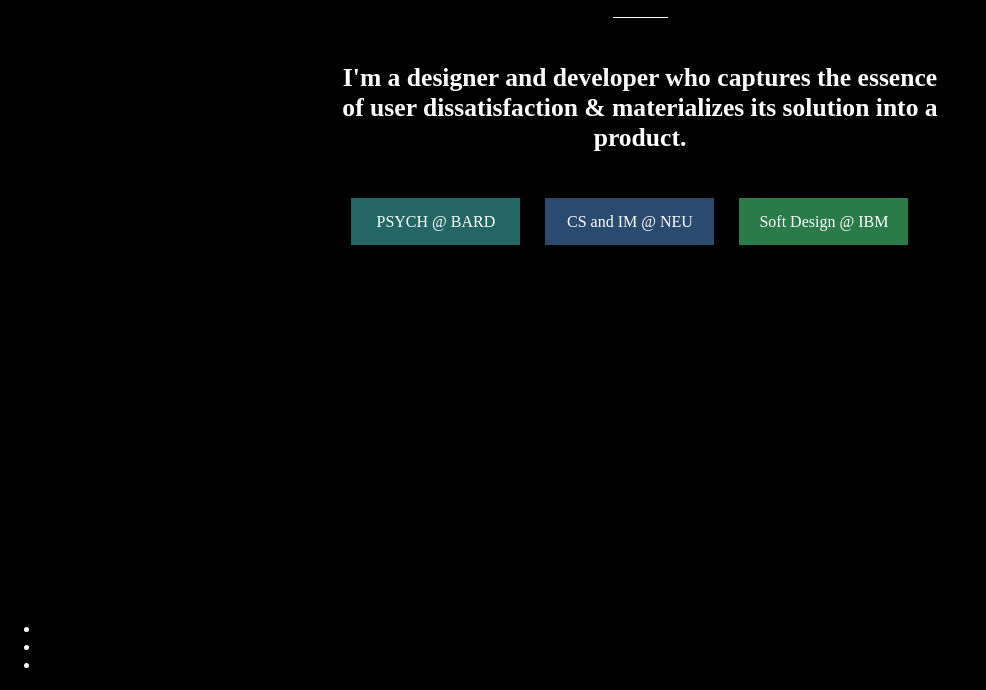
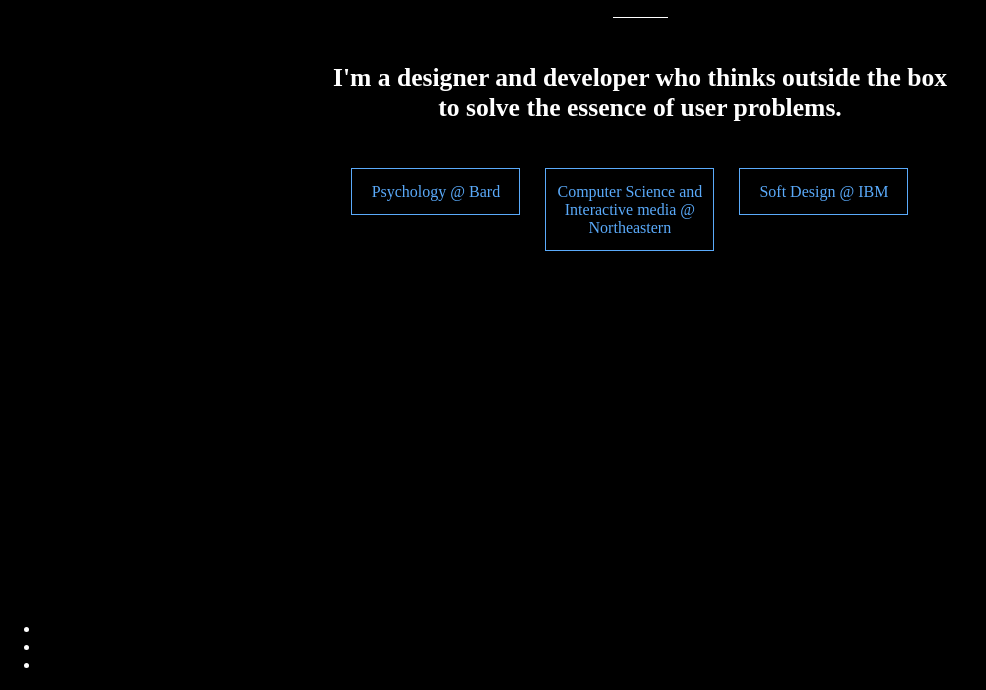
Before and after one commit to dboudro/2015-Portfolio, a plain HTML site: page Index.html in a window 1280 px wide. Shown: the part 215-905 px from the top of the page, without its empty margins (0-986 px from the left). Drawn offline with Linux system fonts and the light colour scheme; a web font is replaced by a local one.

Commit message:
rewrote Essay / colors back / font --> Helvetica / where rewrite

```diff
--- a/Index.html
+++ b/Index.html
@@ -8,11 +8,11 @@
         <div id="above-fold-container">
             <h1 id="my-name"> Dylan Boudro</h1>
             <div class="seperator"></div>
-            <h2 id="about-me">I'm a designer and developer who captures the essence of user dissatisfaction &amp; materializes its solution into a product.
+            <h2 id="about-me">I'm a designer and developer who thinks outside the box to solve the essence of user problems.
             </h2>
             <ul class="where-list">
-                <li id="where-bard"> PSYCH @ BARD</li>
-                <li id="where-NEU">CS and IM @ NEU</li>
+                <li id="where-bard"> Psychology @ Bard</li>
+                <li id="where-NEU">Computer Science and Interactive media @ Northeastern </li>
                 <li id="where-IBM">Soft Design @ IBM</li>
 
 
--- a/stylesheet.css
+++ b/stylesheet.css
@@ -95,20 +95,20 @@ For easy font-adding
     #about-me {
         font-family: Helvetica Light;
         font-size: 1.6em;
-        padding: 3vh 26vw 0vh 26vw;
+        padding: 3vh 25.5vw 0vh 25.5vw;
         text-align: center;
     }
-    /*/CH4//////////////////////// WHERE I LEARN ////////////////////////////*/
+    /*/CH4///////////////////////// WHERE I LEARN ////////////////////////////*/
         /* could use improvement */
 .where-list {
         display: inline-block;
         padding: 0vh 25.5vw 6vh 25.5vw;
-        height: 150px;
+        height: 50px;
         margin: 0 auto;
         border: 0px solid yellow;
     }
     .where-list li {
-        font-family: Lato Regular;
+        font-family: Helvetica Roman;
         display: inline-block;
         list-style: none;
         float: left;
@@ -119,8 +119,9 @@ For easy font-adding
         padding-top: 1.1vw;
         padding-bottom: 1vw;
         color:  #5AAAFA;
-        border: 1.5px solid  #2B4A6F;
+        border: 1.5px solid #5AAAFA;
         border-radius: 0px;
+
     }
     .where-list li:hover {
         background-color:  #5AAAFA;
@@ -130,19 +131,10 @@ For easy font-adding
 
     /* coloring for where links */
     #where-bard {
-        background-color: #226764;
-        border: 1.5px solid #226764;
-        color: white;
-
     }
     #where-NEU {
-        background-color: #2B4A6F;
-        color: white;
     }
     #where-IBM {
-        background-color: #297B48;
-        border: 1.5px solid #297B48;
-        color: white
     }
     /*/CH5/////////////////////////// MY WORK ///////////////////////////////*/
     #work-title{
```
Also changed, not shown: 2 other files.
